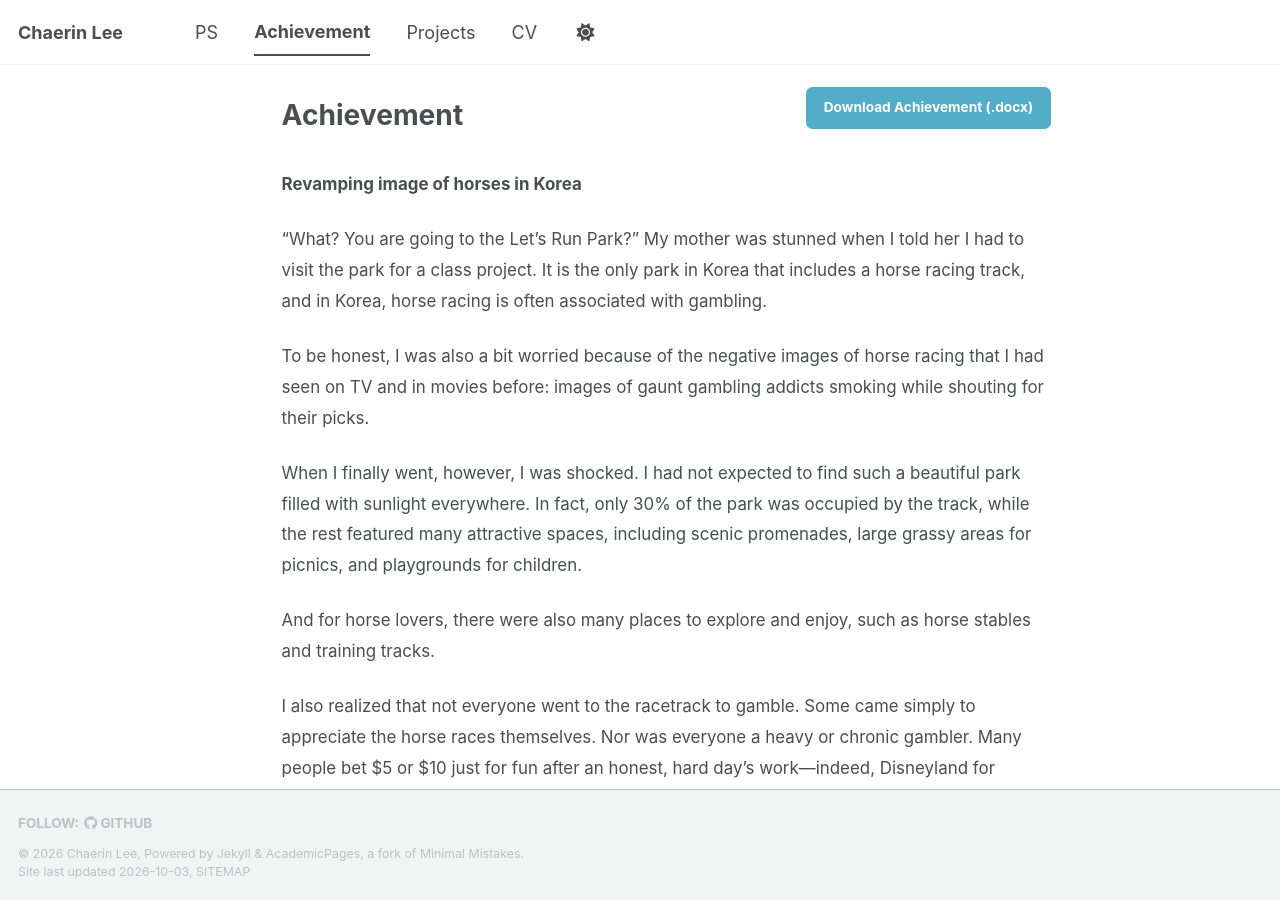
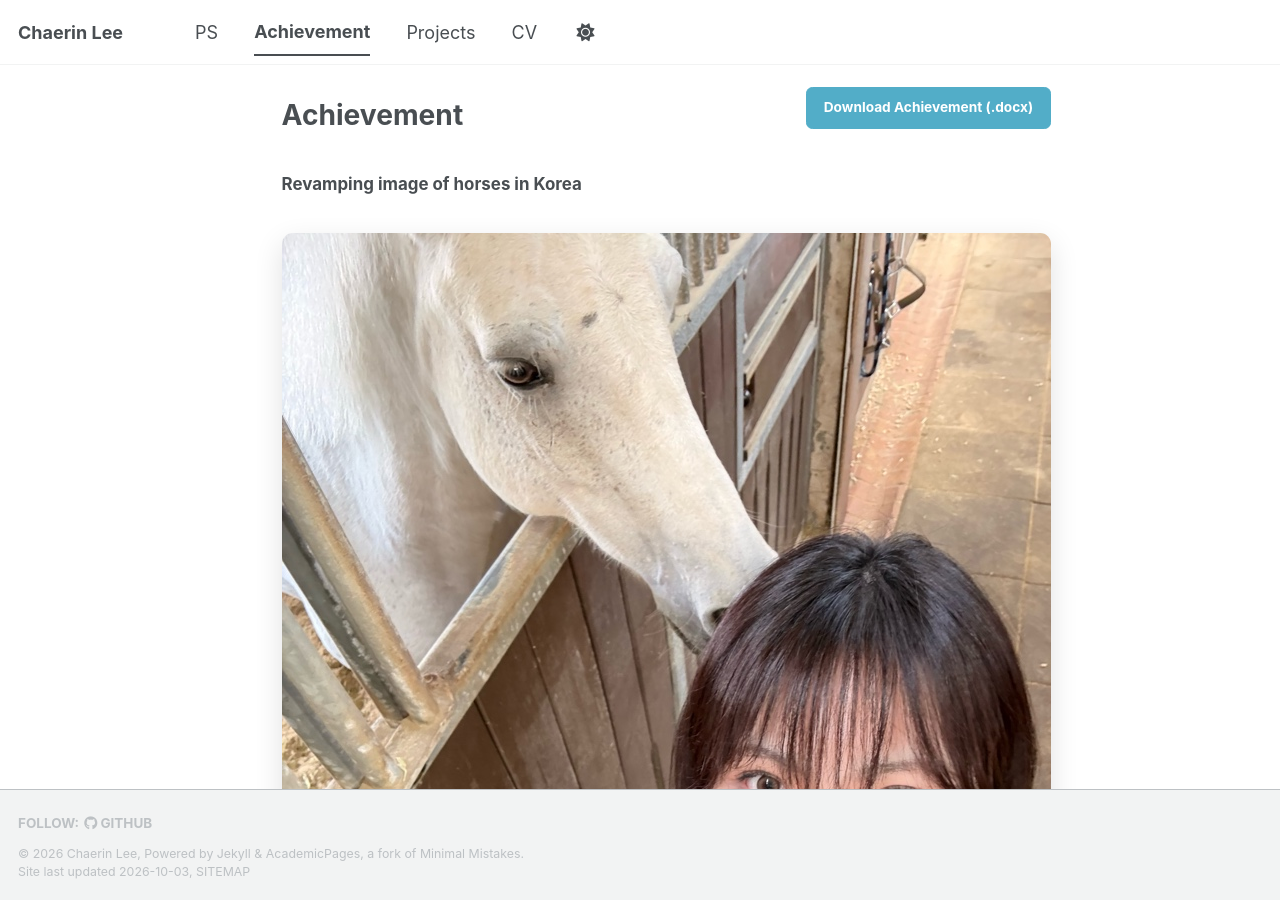
Before and after one commit to ChaerinLee0122/chaerinlee0122.github.io, a Jekyll site: the page built from _pages/experience.md, in a window 1280 px wide and 900 px high. Built offline with Jekyll 4.4.1, drawn with Linux system fonts in a browser that asks for light colours; a style sheet for code colours, icons or effects is not loaded.

Commit message:
Show horse photo on achievement page

```diff
--- a/_pages/experience.md
+++ b/_pages/experience.md
@@ -15,6 +15,10 @@ redirect_from:
 <div class="document-prose" markdown="1">
 
 **Revamping image of horses in Korea**
+
+<figure class="story-photo">
+  <img src="{{ '/images/achievement-horse.jpg' | relative_url }}" alt="Chaerin Lee taking a photo beside a white horse" width="769" height="1025" loading="lazy" decoding="async">
+</figure>
 
 “What? You are going to the Let’s Run Park?” My mother was stunned when I told her I had to visit the park for a class project. It is the only park in Korea that includes a horse racing track, and in Korea, horse racing is often associated with gambling.
 
```
Also changed, not shown: images/achievement-horse.jpg (added).
